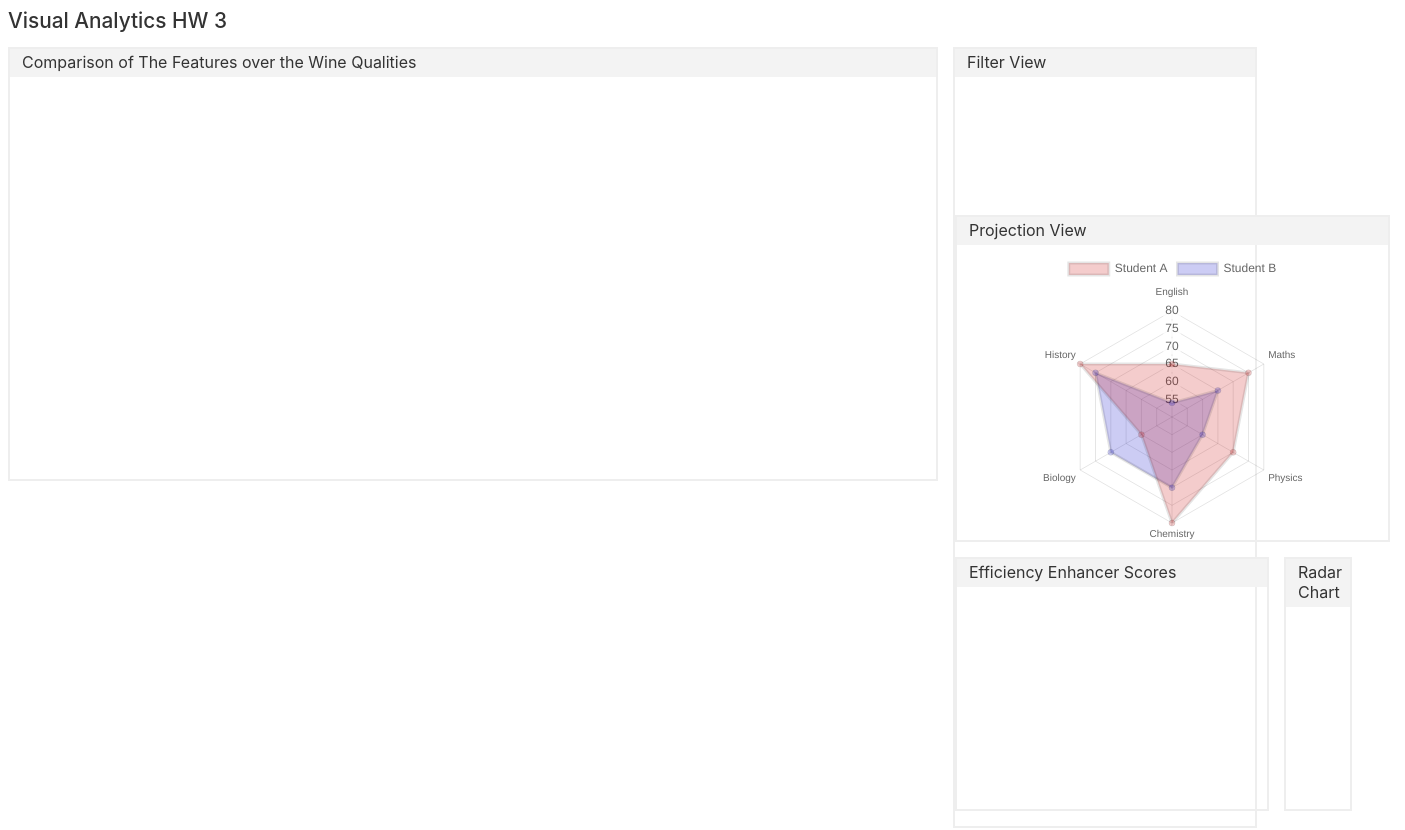
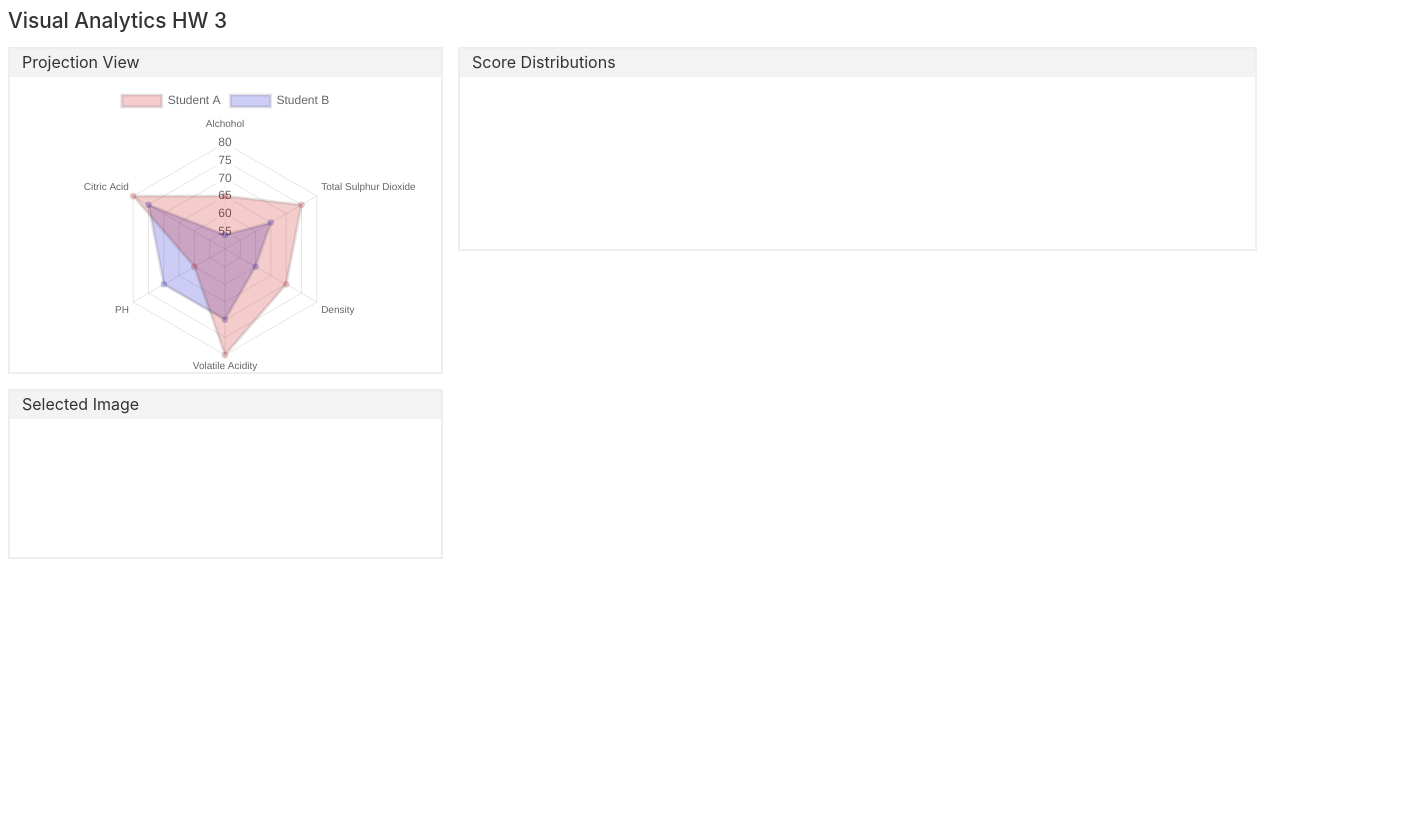
Before and after one commit to yashianand/multivariate-data-analyzer, a Svelte app: page / in a window 1280 px wide. Shown: the top 830 px of the page, 1405 px wide, since content can reach past the window. After the commit the page ends 800 px from the top, so only its background shows below. Built offline with nearby package versions, Linux system fonts and the light colour scheme.

Commit message:
structure

```diff
--- a/src/App.svelte
+++ b/src/App.svelte
@@ -1,3 +1,4 @@
+
 <!--
 	This is the skeleton code provided by Prof. Minsuk Kahng.
 	Please feel free to revise the existing code.
@@ -12,7 +13,7 @@
 		var marksCanvas = document.getElementById("marksChart");
 
 		var marksData = {
-			labels: ["English", "Maths", "Physics", "Chemistry", "Biology", "History"],
+			labels: ["Alchohol", "Total Sulphur Dioxide", "Density", "Volatile Acidity", "PH", "Citric Acid"],
 			datasets: [{
 				label: "Student A",
 				backgroundColor: "rgba(200,0,0,0.2)",
@@ -45,44 +46,27 @@
 	<h1>Visual Analytics HW 3</h1>
 
 	<div id="container">
-		<div id="upper-section">
-			<!-- <div id="main-section"> -->
-				<div id="Comparison of The Features" class="view-panel" style="width: 1100px; height: 430px">
-					<div class="view-title">Comparison of The Features over the Wine Qualities</div>
-					<svg >
-
-
-					</svg>
-				</div>
-			<!-- </div> -->
-			<div id="filter-view" class="view-panel" style="width: 300px;">
-				<div class="view-title">Filter View</div>
-				<div id="selected-image-view-content">
-
-
-				</div>
 		<div id="sidebar" style="width: 450px;">
 			<div id="projection-view" class="view-panel">
 				<div class="view-title">Projection View</div>
 				<canvas id="marksChart" width="600" height="400"></canvas>
 			</div>
-		</div>
-		<div id="lower-section">
-			<!-- <div id="sidebar" > -->
-				<div id="efficiency-enhancer" class="view-panel" style="width: 700px; height:250px">
-					<div class="view-title">Efficiency Enhancer Scores</div>
-					<svg >
-
-
-					</svg>
-				</div>
-			<!-- </div> -->
-			<div id="selected-image-view" class="view-panel" style="width: 700px; height:250px">
-				<div class="view-title">Radar Chart</div>
+			<div id="selected-image-view" class="view-panel">
+				<div class="view-title">Selected Image</div>
 				<div id="selected-image-view-content">
 
 
 				</div>
+			</div>
+		</div>
+
+		<div id="main-section" style="width: 1000px;">
+			<div id="score-distributions-view" class="view-panel">
+				<div class="view-title">Score Distributions</div>
+				<svg >
+
+
+				</svg>
 			</div>
 		</div>
 	</div>
@@ -96,11 +80,10 @@
 	}
 	#container {
 		display: flex;
+	}
+	#sidebar, #main-section {
+		display: flex;
 		flex-direction: column;
-	}
-	#upper-section, #lower-section {
-		display: flex;
-		flex-direction: row;
 	}
 	.view-panel {
 		border: 2px solid #eee;
```
